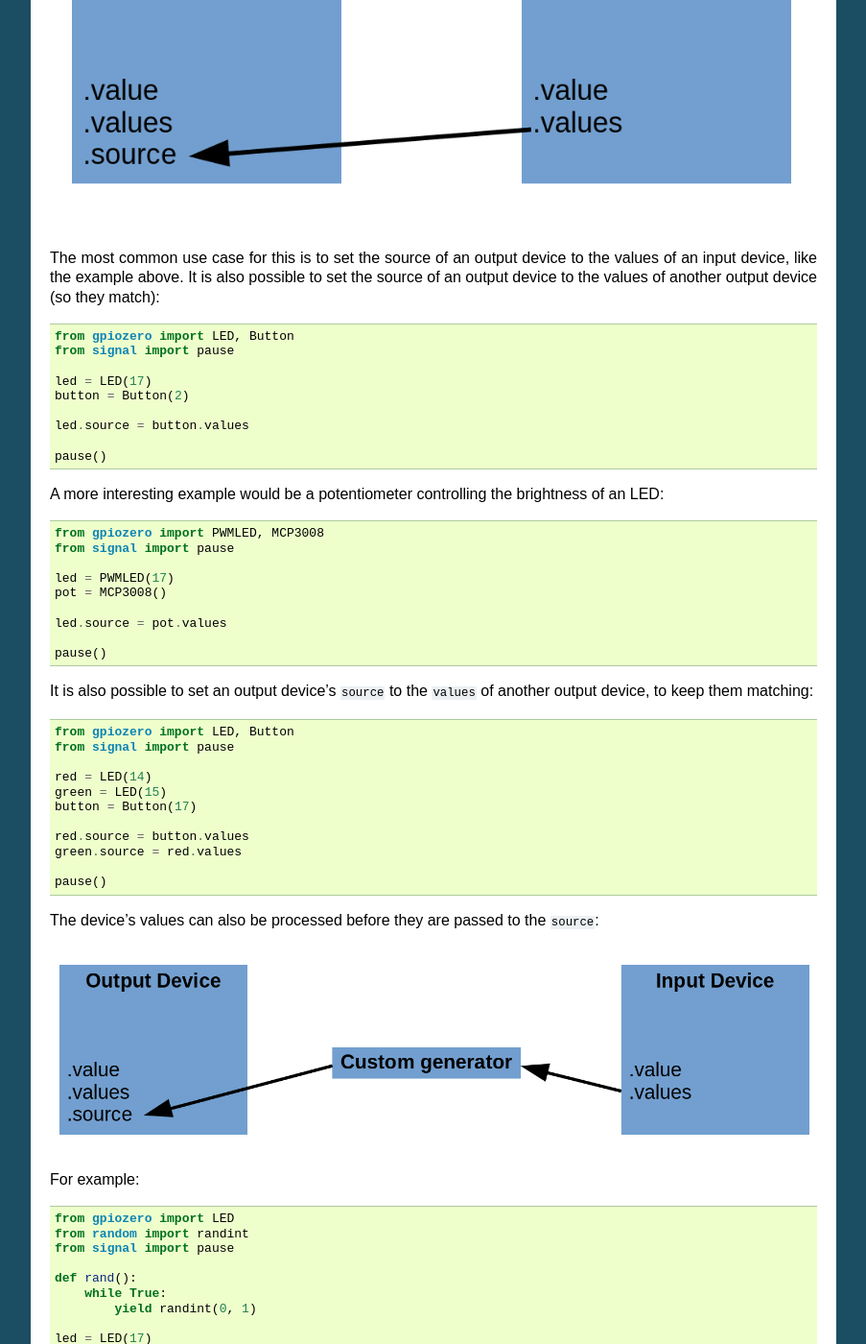
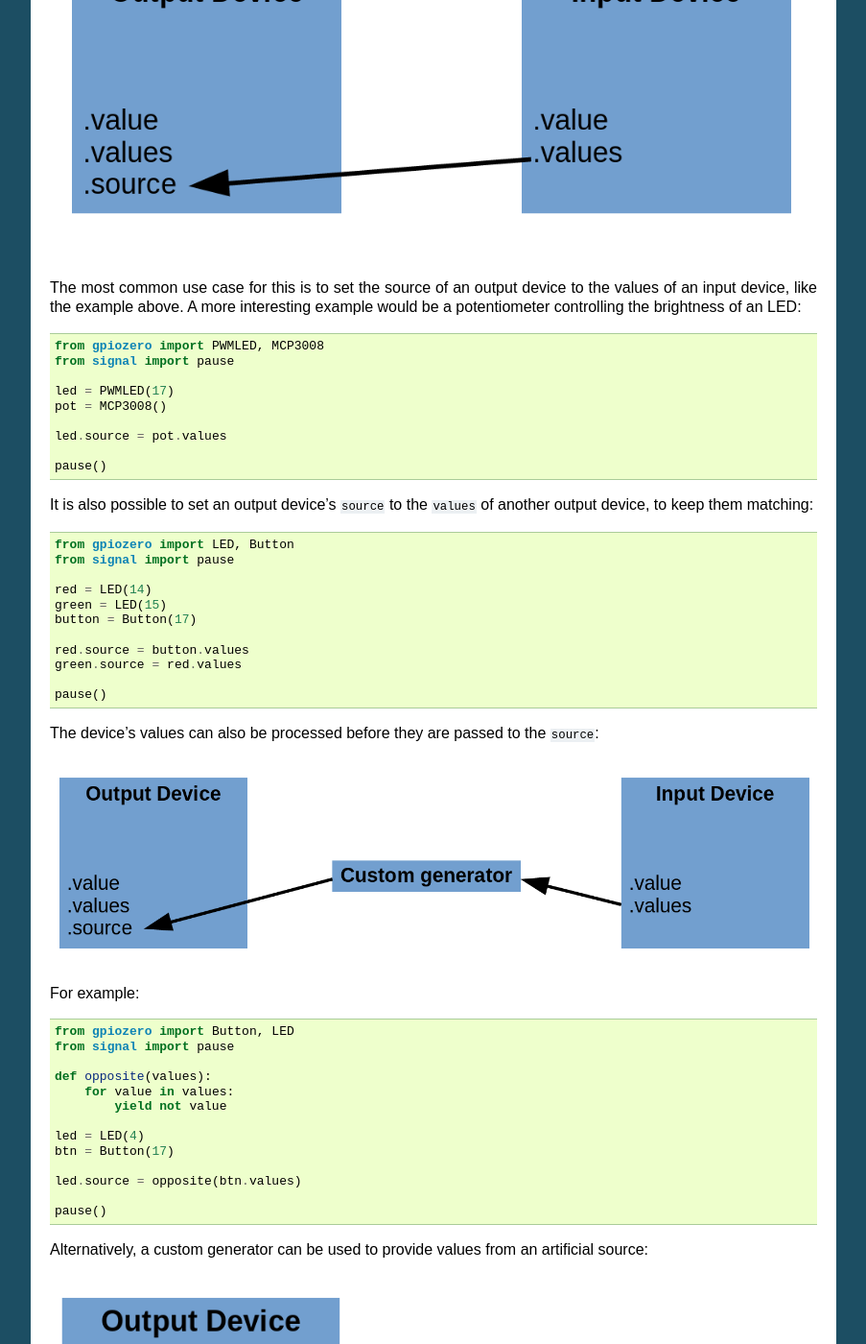
Before and after one commit to gpiozero/gpiozero, a Sphinx documentation site: the page built from docs/source_values.rst, in a window 1280 px wide and 1400 px high, scrolled down 868 px. Shown: the whole window at 96% size, without its empty margins (198-1101 px from the left). Built offline with Sphinx 7.4.7, drawn with Linux system fonts in a browser that asks for light colours; some of the changed text lies outside the part shown.

Commit message:
Update sourcevalues docs as suggested in lurch's review

```diff
--- a/docs/examples/led_button_loop.py
+++ b/docs/examples/led_button_loop.py
@@ -1,7 +1,9 @@
 from gpiozero import LED, Button
+from time import sleep
 
 led = LED(17)
 button = Button(2)
 
 while True:
     led.value = button.value
+    sleep(0.01)
--- a/docs/examples/negated.py
+++ b/docs/examples/negated.py
@@ -4,6 +4,7 @@ from signal import pause
 
 led = LED(4)
 btn = Button(17)
+
 led.source = negated(btn.values)
 
 pause()
--- a/docs/examples/random_values.py
+++ b/docs/examples/random_values.py
@@ -4,5 +4,6 @@ from signal import pause
 
 led = PWMLED(4)
 led.source = random_values()
+led.source_delay = 0.1
 
 pause()
--- /dev/null
+++ b/docs/examples/source_value_processing.py
@@ -0,0 +1,13 @@
+from gpiozero import Button, LED
+from signal import pause
+
+def opposite(values):
+    for value in values:
+        yield not value
+
+led = LED(4)
+btn = Button(17)
+
+led.source = opposite(btn.values)
+
+pause()
--- a/docs/source_values.rst
+++ b/docs/source_values.rst
@@ -35,14 +35,8 @@ provided, setting the device's value to each element at a rate specified in the
 .. image:: images/source_values.*
 
 The most common use case for this is to set the source of an output device to
-the values of an input device, like the example above. It is also possible to
-set the source of an output device to the values of another output device (so
-they match):
-
-.. literalinclude:: examples/led_button.py
-
-A more interesting example would be a potentiometer controlling the brightness
-of an LED:
+the values of an input device, like the example above. A more interesting
+example would be a potentiometer controlling the brightness of an LED:
 
 .. literalinclude:: examples/pwmled_pot.py
 
@@ -58,7 +52,7 @@ The device's values can also be processed before they are passed to the
 
 For example:
 
-.. literalinclude:: examples/custom_generator.py
+.. literalinclude:: examples/source_value_processing.py
 
 Alternatively, a custom generator can be used to provide values from an
 artificial source:
```
Also changed, not shown: other parts of docs/source_values.rst (+3 -3 lines).
